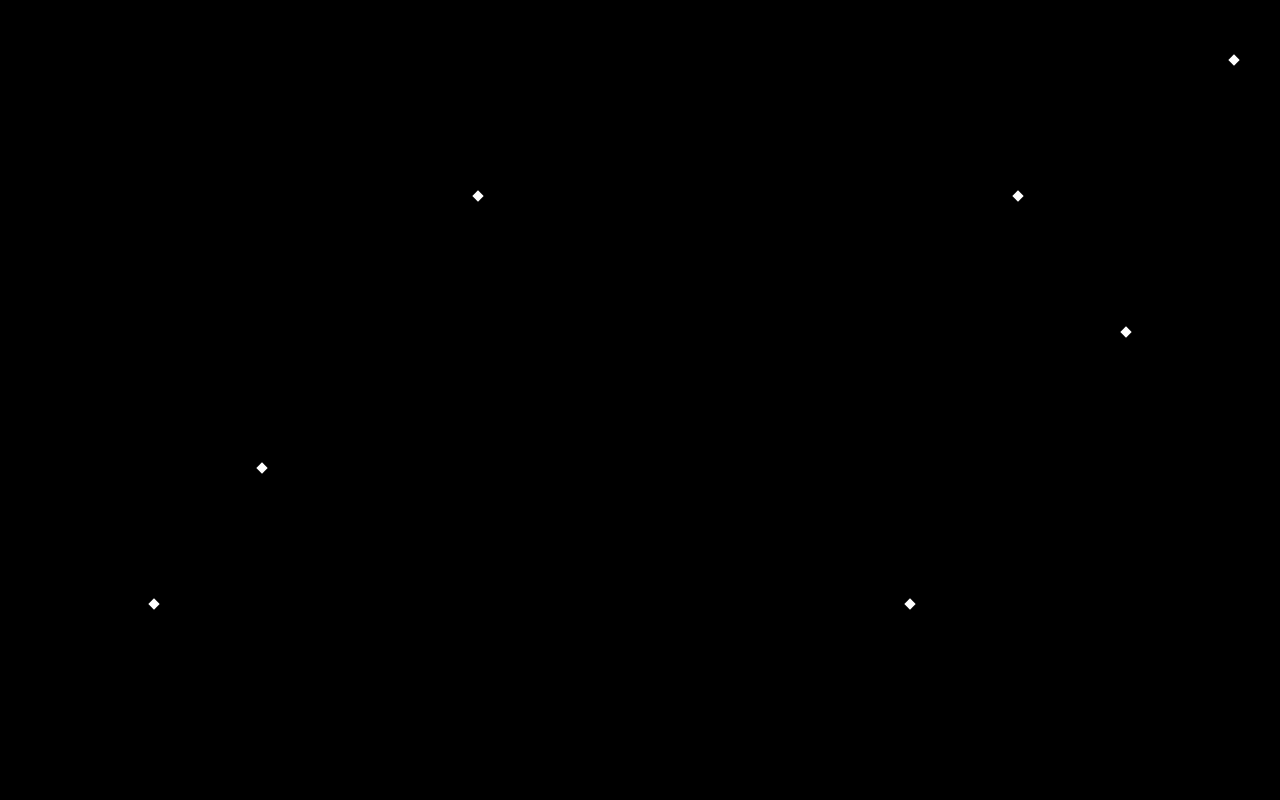
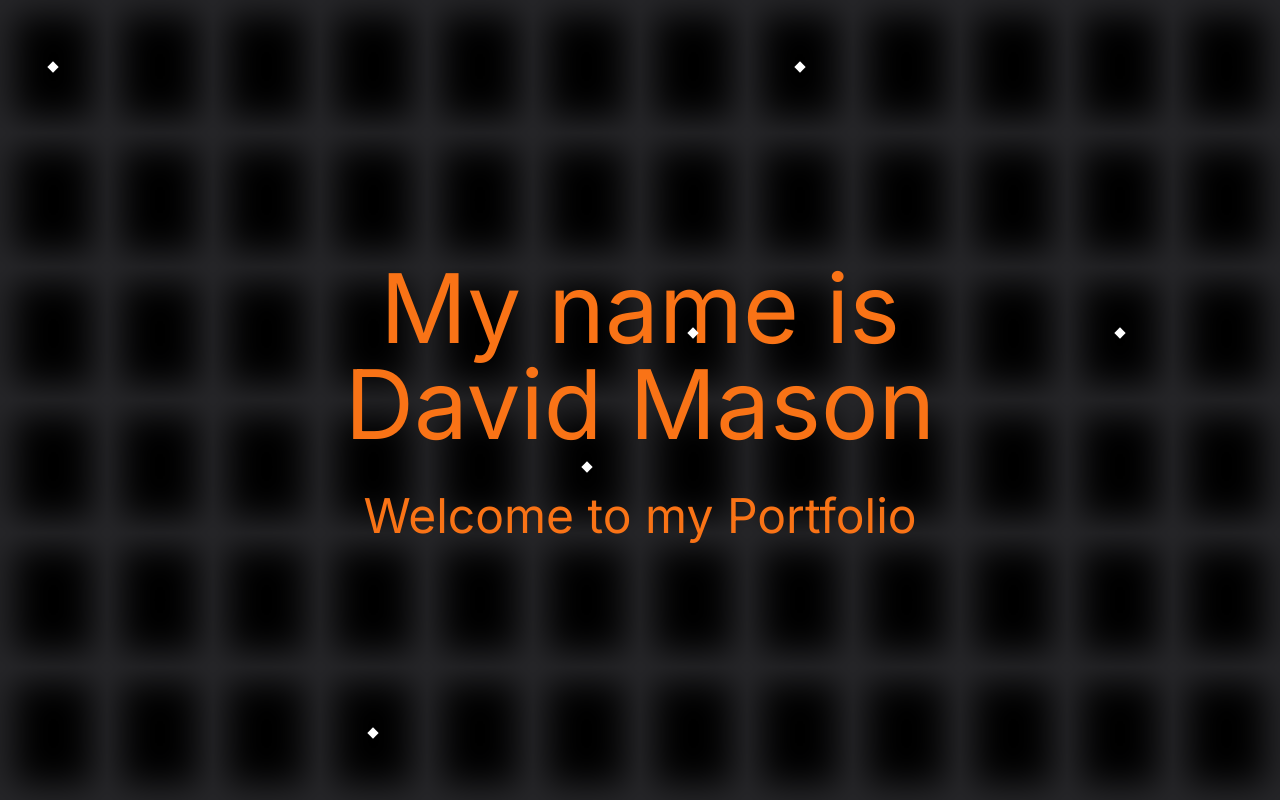
Before and after one commit to DayHikari/Portfolio, a Next.js app in the folder portfolio/: page / in a window 1280 px wide. Shown: the top 800 px of the page. Built offline with nearby package versions, Linux system fonts and the light colour scheme.

Commit message:
Created a new componen and associated function to give a pattern to the grid

```diff
--- a/portfolio/app/components/hero.tsx
+++ b/portfolio/app/components/hero.tsx
@@ -5,6 +5,7 @@
 import { useState, useEffect } from "react";
 import HeroText from "./hero_components/HeroText";
 import HeroDiamond from "./hero_components/HeroDiamond";
+import Pattern from "./hero_components/Pattern";
 
 // Hero function
 export default function Hero() {
@@ -44,9 +45,21 @@ export default function Hero() {
     // Use effct is dependent on colour state
   }, [colour]);
 
+  // Function to generate the pattern divs
+  function generatePattern() {
+    const compArray = []
+    for(let i = 1; i <= 12; i++) {
+      for(let j = 1; j <= 6; j++) {
+        compArray.push(<Pattern key={`${i}${j}`} column={`col-start-${i}`} row={`row-start-${j}`}/>)
+      }
+    }
+    return compArray;
+  }
+
   return (
-    <section className="grid gap-4 grid-cols-12 grid-rows-6 h-screen bg-black">
+    <section className="grid gap- grid-cols-12 grid-rows-6 h-screen bg-black">
       <HeroText />
+      {generatePattern()}
       {colour.map((elem, index) => (<HeroDiamond key={index} colour={elem} column={columnArray[index]} row={rowArray[index]} />))}
     </section>
   );
--- a/portfolio/app/components/hero_components/HeroDiamond.tsx
+++ b/portfolio/app/components/hero_components/HeroDiamond.tsx
@@ -1,15 +1,15 @@
 // Interface for the component function prompts
 interface promptObject {
-    colour: string;
-    column: string;
-    row: string;
+  colour: string;
+  column: string;
+  row: string;
 }
 // Component function for the diamonds in the hero section.
 // Takes the colour of the diamond as a prop
-export default function HeroDiamond({colour, column, row}:promptObject) {
+export default function HeroDiamond({ colour, column, row }: promptObject) {
   return (
     <div
-      className={`w-2 h-2 ${colour} rotate-45 self-center justify-self-center ${column} ${row}`}
+      className={`w-2 h-2 ${colour} rotate-45 self-center justify-self-center ${column} ${row} transition-all duration-200`}
     ></div>
   );
 }
--- a/portfolio/app/components/hero_components/HeroText.tsx
+++ b/portfolio/app/components/hero_components/HeroText.tsx
@@ -2,8 +2,8 @@
 export default function HeroText() {
   return (
     <div className="absolute top-1/2 left-1/2 transform -translate-x-1/2 -translate-y-1/2 flex flex-col items-center text-center">
-      <h1 className="text-6xl p-5 bg-black">My name is David Mason</h1>
-      <h2 className="text-4xl bg-black p-5 ">Welcome to my Portfolio</h2>
+      <h1 className="text-8xl p-5 bg-transparent text-orange-500">My name is David Mason</h1>
+      <h2 className="text-5xl p-5 bg-transparent text-orange-500">Welcome to my Portfolio</h2>
     </div>
   );
 }
--- /dev/null
+++ b/portfolio/app/components/hero_components/Pattern.tsx
@@ -0,0 +1,9 @@
+// Interface for the props
+interface promptObject {
+    column: string;
+    row: string;
+}
+// Component function to generate a pattern for the grid
+export default function Pattern({column, row}:promptObject) {
+    return <div className={`bg-black ${column} ${row} shadow-[0px_0px_35px_15px_inset] shadow-zinc-800`}></div>
+}
--- a/portfolio/app/page.tsx
+++ b/portfolio/app/page.tsx
@@ -1,11 +1,11 @@
-import Hero from "./components/Hero";
+import Hero from "./components/hero";
+
 
 
 export default function Home() {
   return (
     <main>
       <Hero />
-      <Hero />
     </main>
   )
 }
```
